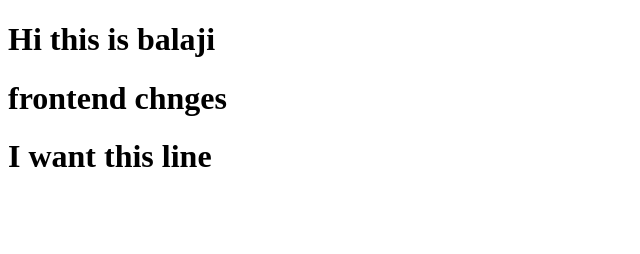
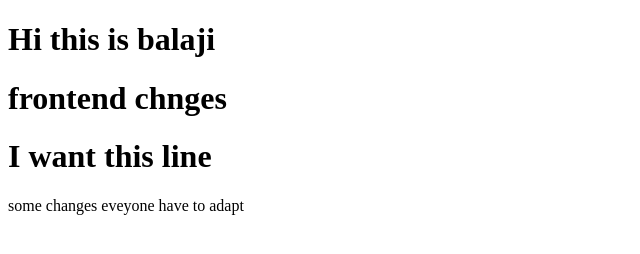
Before and after one commit to Balaji-pandiarajan/samplerepo, a plain HTML site: page index.html in a window 1280 px wide. Shown: the whole page, without its empty margins (0-640 px from the left). Drawn offline with Linux system fonts and the light colour scheme.

Commit message:
Update index.html

```diff
--- a/index.html
+++ b/index.html
@@ -9,5 +9,6 @@
     <h1>Hi this is balaji</h1>
     <h1>frontend chnges</h1>
     <h1>I want this line</h1>
+    some changes eveyone have to adapt
 </body>
 </html>
```
